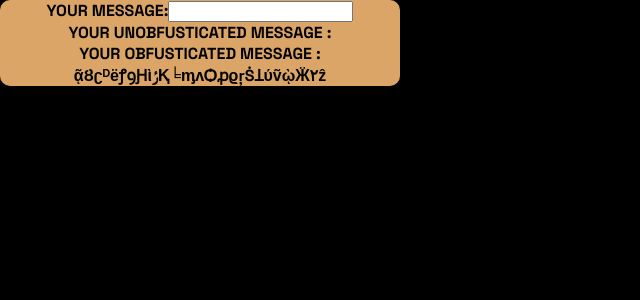
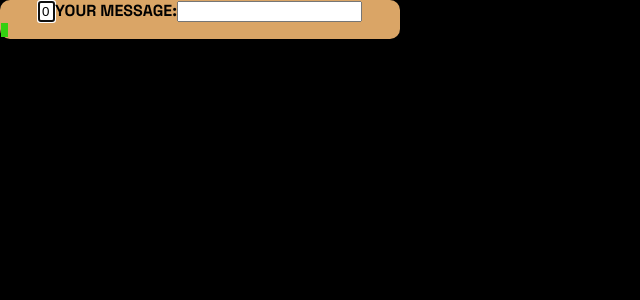
Before and after one commit to mbone1/intentionalobfusticator, a React (Create React App) app: page / in a window 1280 px wide. Shown: the top 300 px of the page, without its empty margins (0-640 px from the left). Built offline with nearby package versions, Linux system fonts and the light colour scheme.

Commit message:
auto expanding package trblshoot

```diff
--- a/package.json
+++ b/package.json
@@ -8,6 +8,7 @@
     "@testing-library/user-event": "^12.1.10",
     "react": "^17.0.1",
     "react-dom": "^17.0.1",
+    "react-input-autosize": "^2.2.2",
     "react-scripts": "4.0.0",
     "web-vitals": "^0.2.4"
   },
--- a/src/App.js
+++ b/src/App.js
@@ -1,8 +1,8 @@
 import './App.css';
-import React, { Component } from 'react';
+import React, { useState } from 'react';
 import './styles/style.css'
 import obfusticator from './obfusticator'
-// import selector from './test'
+import AutosizeInput from "react-input-autosize";
 
 
 let phrase =
@@ -11,17 +11,25 @@ let phrase =
 
 export default function App() {
 
+  const [value, setValue] = useState(0)
 
   return (
     <div className="panel">
+      <AutosizeInput
+        autoFocus
+        value={value}
+        onChange={() => setValue(value)}
+      />
       YOUR MESSAGE:
-      <input/>
-      <br/>
-      YOUR UNOBFUSTICATED MESSAGE : {}
-      <br/>
-      YOUR OBFUSTICATED MESSAGE : {obfusticator(phrase)}
+      <input>{/* <span class="termReverse">&nbsp;</span> */}</input>
+      <br />{" "}
+      <tr>
+        <td nowrap height="15" class="term">
+          <span class="termReverse"> &nbsp;</span>
+          &nbsp;&nbsp;&nbsp;&nbsp;&nbsp;&nbsp;&nbsp;&nbsp;&nbsp;&nbsp;&nbsp;&nbsp;&nbsp;&nbsp;&nbsp;&nbsp;&nbsp;&nbsp;&nbsp;&nbsp;&nbsp;&nbsp;&nbsp;&nbsp;&nbsp;&nbsp;&nbsp;&nbsp;&nbsp;&nbsp;&nbsp;&nbsp;&nbsp;&nbsp;&nbsp;&nbsp;&nbsp;&nbsp;&nbsp;&nbsp;&nbsp;&nbsp;&nbsp;&nbsp;&nbsp;&nbsp;&nbsp;&nbsp;&nbsp;&nbsp;&nbsp;&nbsp;&nbsp;
+        </td>
+      </tr>
     </div>
-
   );
 }
 
--- a/src/styles/style.css
+++ b/src/styles/style.css
@@ -12,3 +12,17 @@ body {
     font-weight: 700;
     text-align: center;
 }
+
+.term {
+    font-family: courier, fixed;
+    font-size: 12px;
+    color: #33d011;
+    background: none;
+}
+
+.termReverse {
+    font-family: courier, fixed;
+    font-size: 12px;
+    color: #111111;
+    background: #33d011;
+}
```
Also changed, not shown: 1 other file (tests, documents, lock files or other folders).
